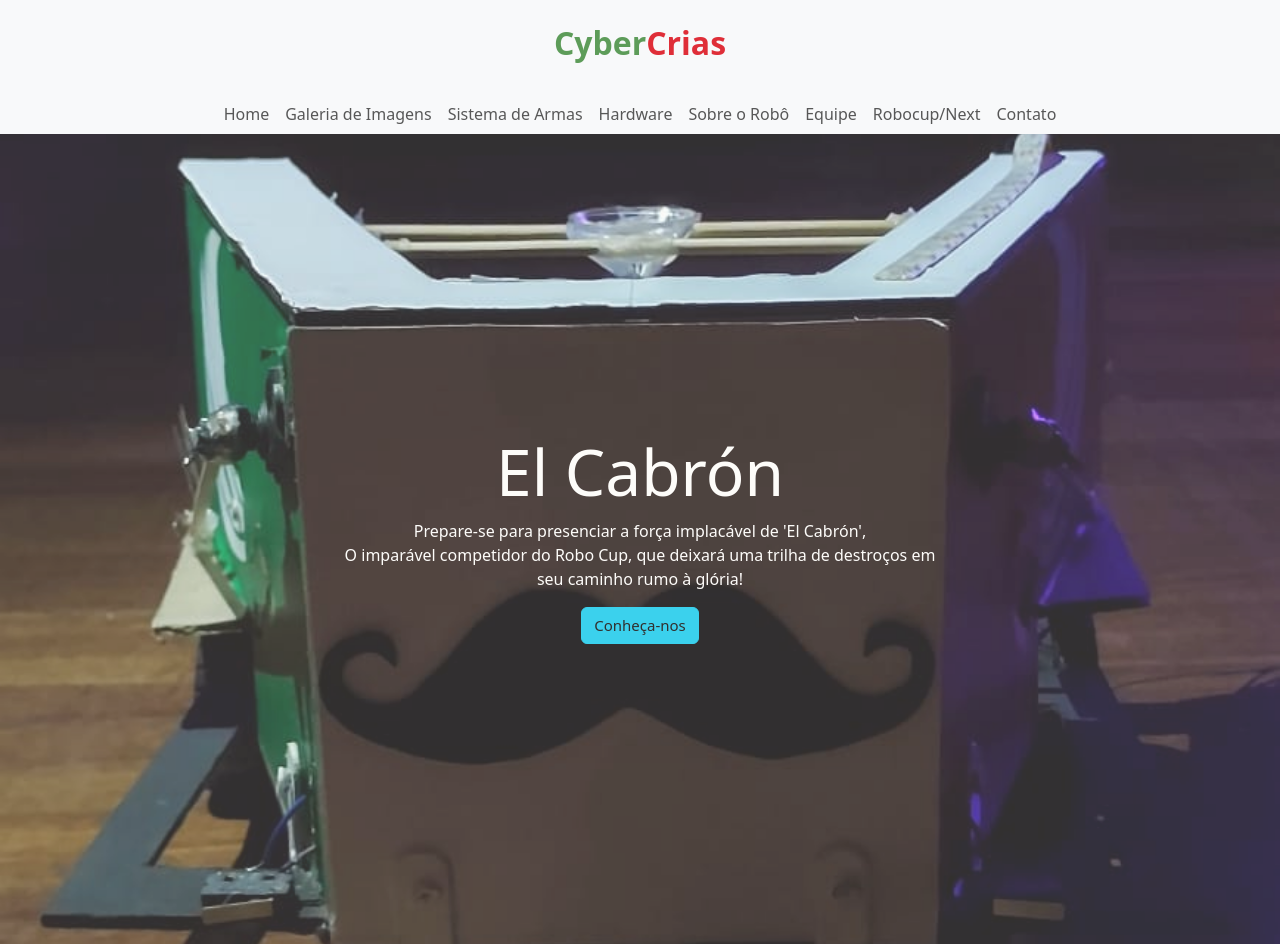
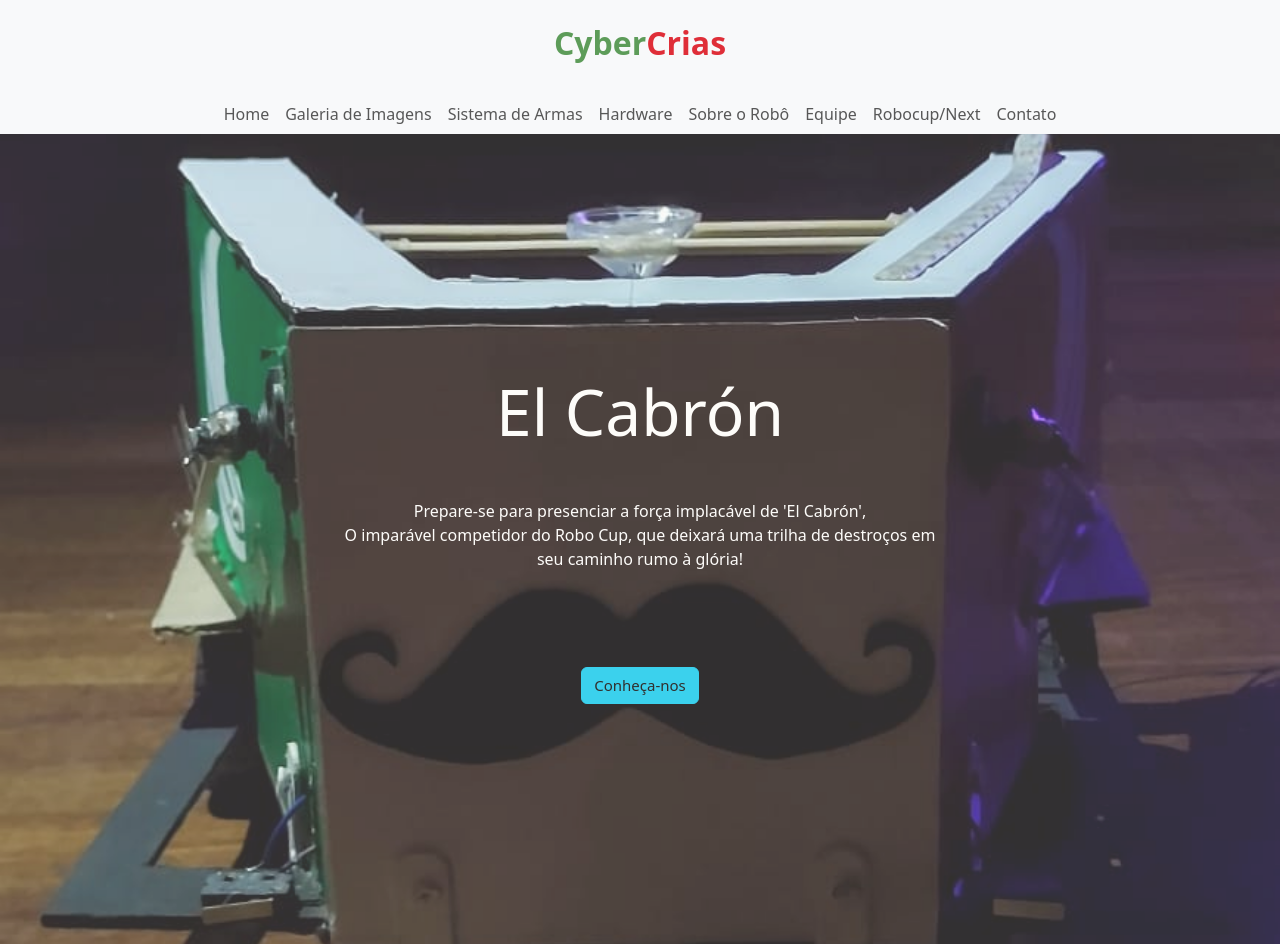
Before and after one commit to Mikael139/Sprint3, a plain HTML site: page index.html in a window 1280 px wide. Drawn offline with nearby package versions, Linux system fonts and the light colour scheme.

Commit message:
Subindo alteracoes home

```diff
--- a/css/index.css
+++ b/css/index.css
@@ -28,7 +28,7 @@ body {
     background-position: center;
     color: #fff;
     text-align: center;
-    padding: 300px 0;
+    padding: 240px 0;
     opacity: 0.8;
 }
 
--- a/index.html
+++ b/index.html
@@ -69,9 +69,9 @@
     <!-- Seção Home-->
     <section class="home-section">
         <div class="container">
-            <h1 class="display-3">El Cabrón</h1>
-            <p>Prepare-se para presenciar a força implacável de 'El Cabrón', <br> O imparável competidor do Robo Cup, que deixará uma trilha de destroços em <br> seu caminho rumo à glória!</p>
-            <a href="#" class="btn btn-primary btn-info">Conheça-nos</a>
+            <h1 class="display-3 mb-5">El Cabrón</h1>
+            <p class="mb-5">Prepare-se para presenciar a força implacável de 'El Cabrón', <br> O imparável competidor do Robo Cup, que deixará uma trilha de destroços em <br> seu caminho rumo à glória!</p>
+            <a href="" class="btn btn-primary btn-info mt-5">Conheça-nos</a>
         </div>
     </section>
 
```
